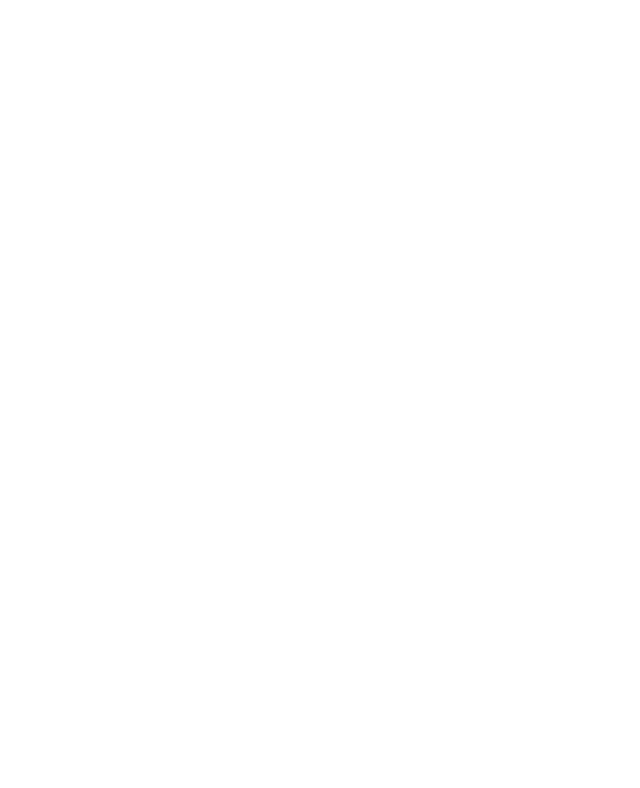
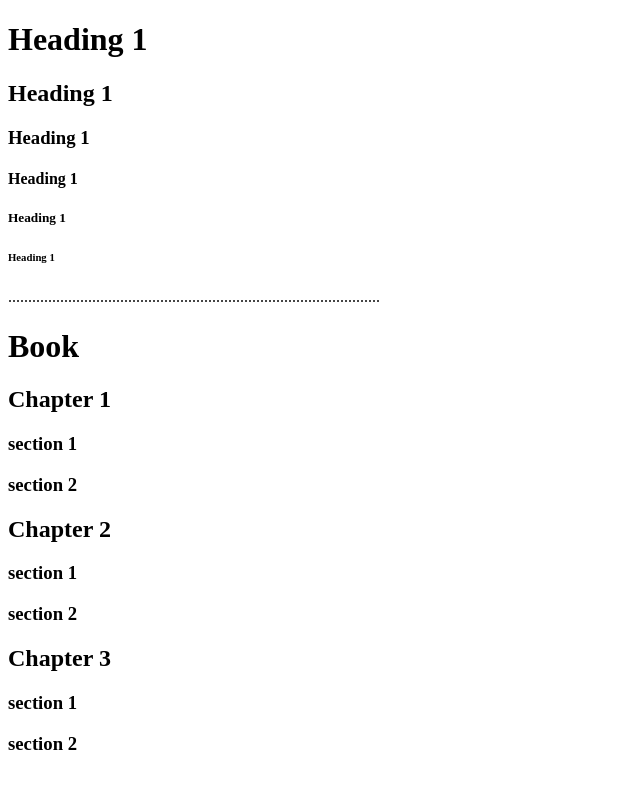
Before and after one commit to kamilsmr35/FullStackMernStackCourse, a plain HTML site: page htmlElement.html in a window 1280 px wide. Shown: the whole page, without its empty margins (0-640 px from the left). Drawn offline with Linux system fonts and the light colour scheme.

Commit message:
contunie

```diff
--- a/htmlElement.html
+++ b/htmlElement.html
@@ -1,13 +1,38 @@
 <!DOCTYPE html>
 <html lang="en">
-<head>
-    <meta charset="UTF-8">
-    <meta name="viewport" content="width=device-width, initial-scale=1.0">
+  <head>
+    <meta charset="UTF-8" />
+    <meta name="viewport" content="width=device-width, initial-scale=1.0" />
     <title>Html Element</title>
-</head>
-<body>
+  </head>
+  <body>
+    <h1>Heading 1</h1>
+    <h2>Heading 1</h2>
+    <h3>Heading 1</h3>
+    <h4>Heading 1</h4>
+    <h5>Heading 1</h5>
+    <h6>Heading 1</h6>
 
+    <p>
+      .............................................................................................
+    </p>
 
+    <h1>Book</h1>
+    <h2>Chapter 1</h2>
+    <h3>section 1</h3>
+    <h3>section 2</h3>
+    <h2>Chapter 2</h2>
+    <h3>section 1</h3>
+    <h3>section 2</h3>
+    <h2>Chapter 3</h2>
+    <h3>section 1</h3>
+    <h3>section 2</h3>
 
-</body>
+    <!-- Bu hatalari yapma
+        1. h1 cok kullanma
+        2. h1 h2 h3 siralamaya gore kullan.
+        3. mdn web doc,
+    -->
+
+  </body>
 </html>
```
